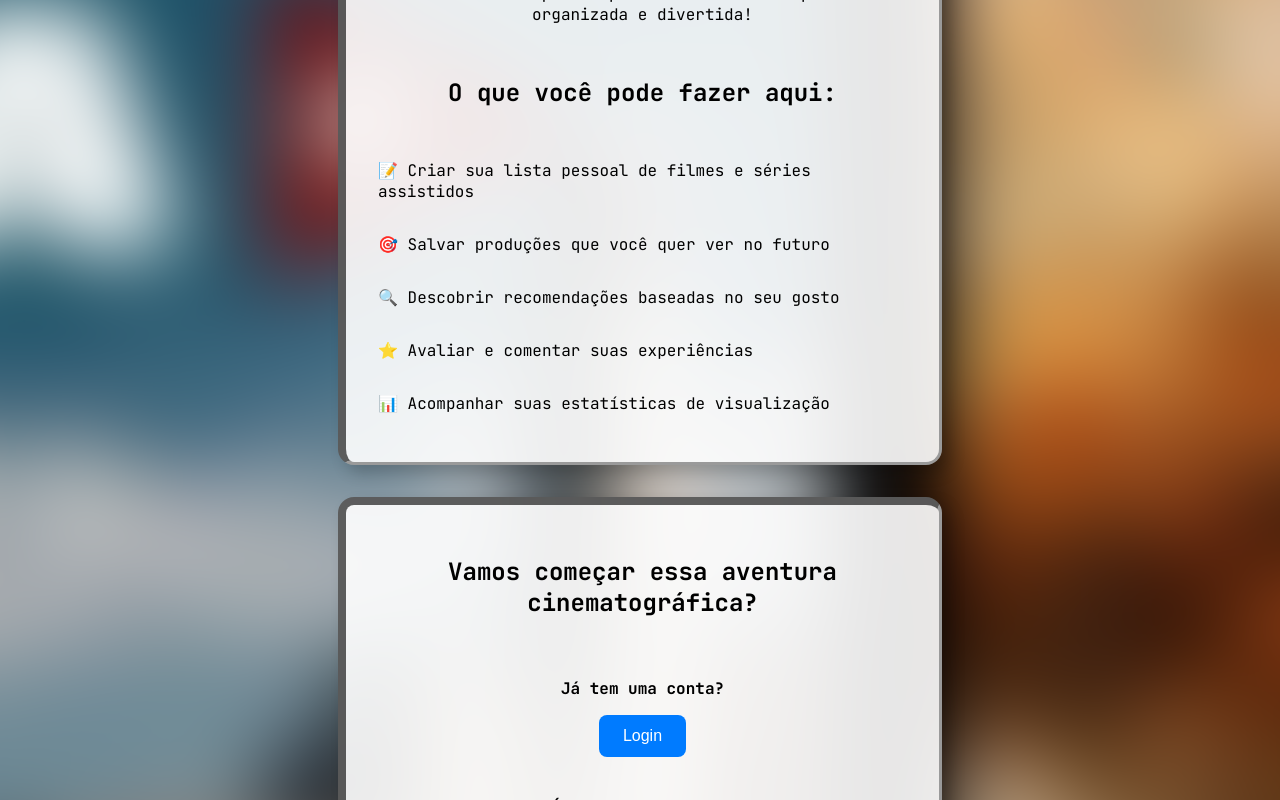
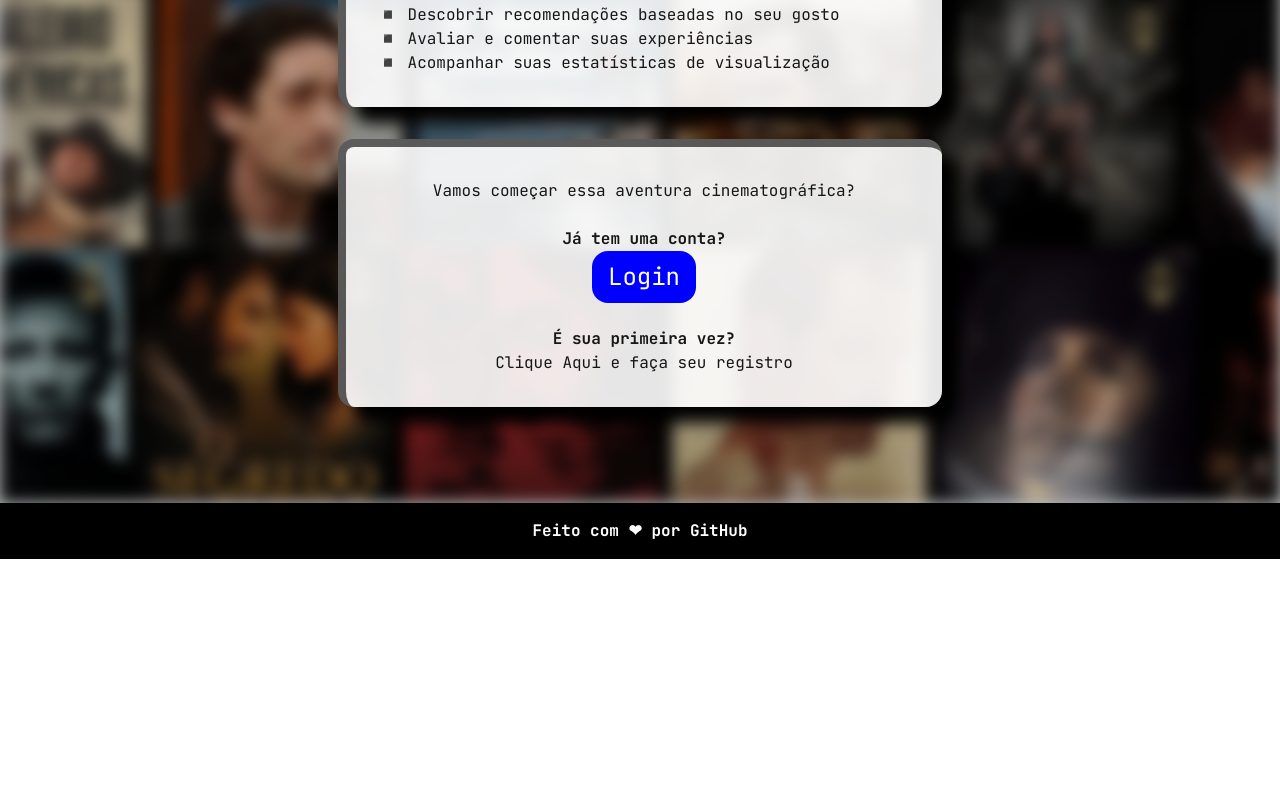
Before and after one commit to JeffersonBragaa/projeto-final, a Next.js app: page /deashboardInicial in a window 1280 px wide. Shown: the part 440-1240 px from the top of the page. After the commit the page ends 999 px from the top, so only its background shows below. Built offline with nearby package versions, Linux system fonts and the light colour scheme.

Commit message:
att da v1

```diff
--- /dev/null
+++ b/app/(auth)/login/page.tsx
@@ -0,0 +1,9 @@
+import "@/app/styles/login.css";
+
+export default function Login(){
+    return(
+        <div className="login">
+            <h1>oooooooooooooi</h1>
+        </div>
+    )
+}
--- a/app/deashboardInicial/page.tsx
+++ b/app/deashboardInicial/page.tsx
@@ -7,7 +7,7 @@ export default function DashInicial() {
             <div className='card'>
 
                 <div className='card-apresentacao'>
-                    <h1>🎬 Sua Biblioteca de Filmes e Séries Pessoal!</h1>
+                    <h1>Sua Biblioteca de Filmes e Séries Pessoal!</h1>
 
                     <p>Transforme sua paixão por cinema em uma experiência organizada e divertida!</p>
 
@@ -15,11 +15,11 @@ export default function DashInicial() {
 
                     <div className='introducao'>
                         <div>
-                            <p>📝 Criar sua lista pessoal de filmes e séries assistidos</p>
-                            <p>🎯 Salvar produções que você quer ver no futuro</p>
-                            <p>🔍 Descobrir recomendações baseadas no seu gosto</p>
-                            <p>⭐ Avaliar e comentar suas experiências</p>
-                            <p>📊 Acompanhar suas estatísticas de visualização</p>
+                            <p>◾ Criar sua lista pessoal de filmes e séries assistidos</p>
+                            <p>◾ Salvar produções que você quer ver no futuro</p>
+                            <p>◾ Descobrir recomendações baseadas no seu gosto</p>
+                            <p>◾ Avaliar e comentar suas experiências</p>
+                            <p>◾ Acompanhar suas estatísticas de visualização</p>
 
                         </div>
                     </div>
@@ -31,8 +31,10 @@ export default function DashInicial() {
 
                     <h2 id='sub-title'>Vamos começar essa aventura cinematográfica?</h2>
                     <div className='login'>
-                        <p><strong>Já tem uma conta?</strong></p>
-                        <button>Login</button>
+                        <form action={'/login'}>
+                            <p><strong>Já tem uma conta?</strong></p>
+                            <button>Login</button>
+                        </form>
                     </div>
 
                     <div className='register'>
--- a/app/layout.tsx
+++ b/app/layout.tsx
@@ -2,6 +2,7 @@ import type { Metadata } from "next";
 import { JetBrains_Mono } from "next/font/google";
 import Header from "./ui/header";
 import Footer from "./ui/footer";
+import "@/app/globals.css";
 
 // Fonte monoespaçada
 const jetbrains = JetBrains_Mono({
--- a/app/styles/dashInicial.css
+++ b/app/styles/dashInicial.css
@@ -1,7 +1,4 @@
 /* garante que nada estoure horizontalmente */
-* {
-    box-sizing: border-box;
-}
 html, body {
     overflow-x: hidden;
     width: 100%;
@@ -19,29 +16,24 @@ main {
     width: 100%;
     min-height: 100vh;
 
-    overflow: hidden; /* impede estourar o lado direito */
+    overflow: hidden;
+    background-color: rgba(0, 0, 0, 0.267);
 }
 
-/* Fundo embaçado */
 main::before {
     content: "";
     position: absolute;
-    top: 0;
-    left: 0;
-
-    width: 100%;
-    height: 100%;
+    inset: 0;
 
     background-image: url('/main-img.jpg');
     background-size: cover;
     background-position: center;
 
-    filter: blur(7px);
-    transform: scale(6); /* garante que não apareçam bordas */
+    filter: blur(8px);
+    transform: scale(1);
     z-index: -1;
 }
 
-/* Card principal */
 .card {
     display: flex;
     flex-direction: column;
@@ -56,13 +48,11 @@ main::before {
     gap: 2rem;
 }
 
-/* Card de apresentação */
 .card-apresentacao {
     display: flex;
     flex-direction: column;
     align-items: center;
     text-align: center;
-
 
     background-color: hsla(0, 0%, 100%, 0.9);
     border-style: outset;
@@ -71,10 +61,10 @@ main::before {
     padding: 2rem;
     width: 100%;
 
-    box-shadow: 0.5rem 0.5rem 1rem rgba(0, 0, 0, 0.2);
+    box-shadow: 1rem 1rem 1rem rgb(0, 0, 0);
     border-left: 0.5rem solid #0000009f;
     border-top: 0.5rem solid #0000009f;
-
+    transition: 0.5s;
     gap: 1rem;
 
     h1{
@@ -82,13 +72,15 @@ main::before {
     }
 }
 
-/* Texto introdutório */
+.card-apresentacao:hover {
+    transform: scale(1.03);
+}
+
 .introducao {
     display: flex;
     flex-direction: column;
     align-items: center;
     width: 100%;
-
 }
 
 .introducao div {
@@ -98,7 +90,6 @@ main::before {
     text-align: left;
 }
 
-/* Primeiro passo */
 .primeiro-passo {
     display: flex;
     flex-direction: column;
@@ -110,36 +101,26 @@ main::before {
     padding: 2rem;
     width: 100%;
 
-    box-shadow: 0.5rem 0.5rem 1rem rgba(0, 0, 0, 0.2);
+    box-shadow: 1rem 1rem 1rem rgb(0, 0, 0);
     border-left: 0.5rem solid #0000009f;
     border-top: 0.5rem solid #0000009f;
-
+    transition: 0.5s;
     gap: 1.5rem;
     align-items: center;
     text-align: center;
+    margin-bottom: 3rem;
 }
 
-.primeiro-passo button {
-    background-color: #007BFF;
-    color: white;
-    border: none;
-
-    border-radius: 0.5rem;
-    padding: 0.75rem 1.5rem;
-    font-size: 1rem;
-
-    transition: background-color 0.3s ease;
+.primeiro-passo:hover {
+    transform: scale(1.03);
 }
 
-/* Login e registro */
-.login, .register {
-    display: flex;
-    flex-direction: column;
-    align-items: center;
-}
-
-/* Botão padrão */
 button {
     padding: 0.5rem 1rem;
     cursor: pointer;
+    color:white;
+    background-color: blue;
+    border-radius: 1rem;
+    font-size: 1.5rem;
+    font: bolder;
 }
--- /dev/null
+++ b/app/styles/login.css
@@ -0,0 +1,4 @@
+h1{
+    color: black;
+    font-size: 3rem;
+}
--- a/app/ui/footer.tsx
+++ b/app/ui/footer.tsx
@@ -4,7 +4,7 @@ export default function Footer(){
 
     return(
         <footer>
-            <p>Feito com Carinho por <a href="">GitHub</a></p>
+            <p>Feito com ❤ por <a href="">GitHub</a></p>
         </footer>
     )
 }
```
Also changed, not shown: 1 other file (tests, documents, lock files or other folders).
